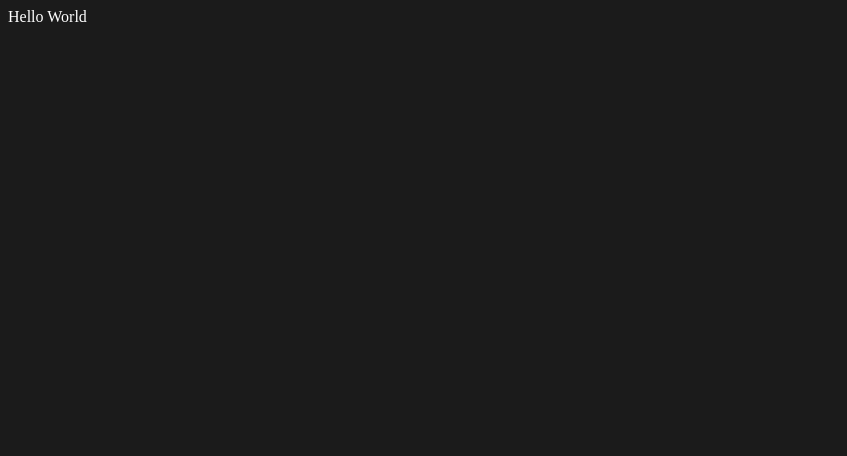
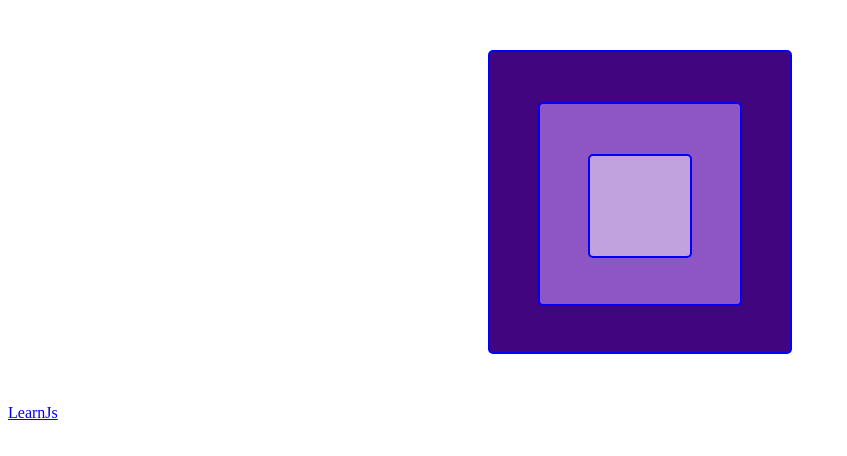
Before and after one commit to Tenebran/JS_Repetition, a plain HTML site: page index.html in a window 1280 px wide. Shown: the whole page, without its empty margins (0-847 px from the left). Drawn offline with Linux system fonts and the light colour scheme.

Commit message:
update Repetition 3

```diff
--- a/index.html
+++ b/index.html
@@ -6,9 +6,14 @@
     <meta name="viewport" content="width=device-width, initial-scale=1.0" />
     <link rel="stylesheet" href="./css/style.min.css" />
     <title>JS Repetition</title>
-    <script src="./js/js_repetiton2.js"></script>
+    <script src="./js/js_repetiton3.js"></script>
   </head>
   <body>
-    Hello World
+    <div id="big">
+      <div id="medium">
+        <div id="small"></div>
+      </div>
+    </div>
+    <a href="https://learn.javascript.ru/import-export" id="a">LearnJs</a>
   </body>
 </html>
--- a/scss/style.scss
+++ b/scss/style.scss
@@ -1,4 +1,31 @@
-body {
-  background-color: rgb(27, 27, 27);
-  color: #ffff;
+#small {
+  background-color: rgb(193, 162, 223);
+  border: 2px solid blue;
+  border-radius: 5px;
+  margin: 50px auto;
+  width: 100px;
+  height: 100px;
 }
+
+.img {
+  width: 100px;
+  height: 100px;
+}
+
+#medium {
+  background-color: rgb(142, 86, 197);
+  border: 2px solid blue;
+  border-radius: 5px;
+  margin: 50px auto;
+  width: 200px;
+  height: 200px;
+}
+
+#big {
+  background-color: rgb(66, 5, 128);
+  border: 2px solid blue;
+  border-radius: 5px;
+  margin: 50px auto;
+  width: 300px;
+  height: 300px;
+}
```
Also changed, not shown: css/style.min.css, 1 other file.
